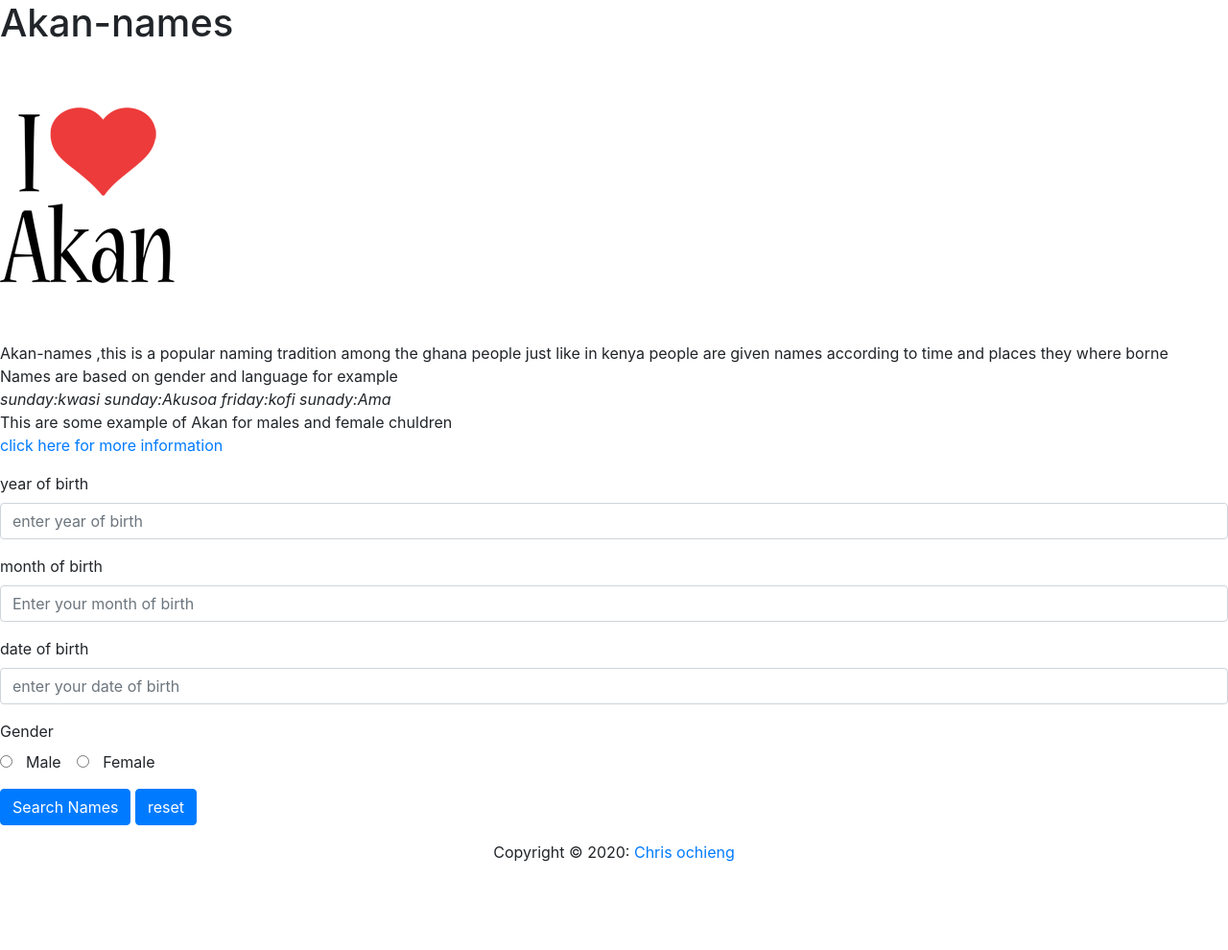
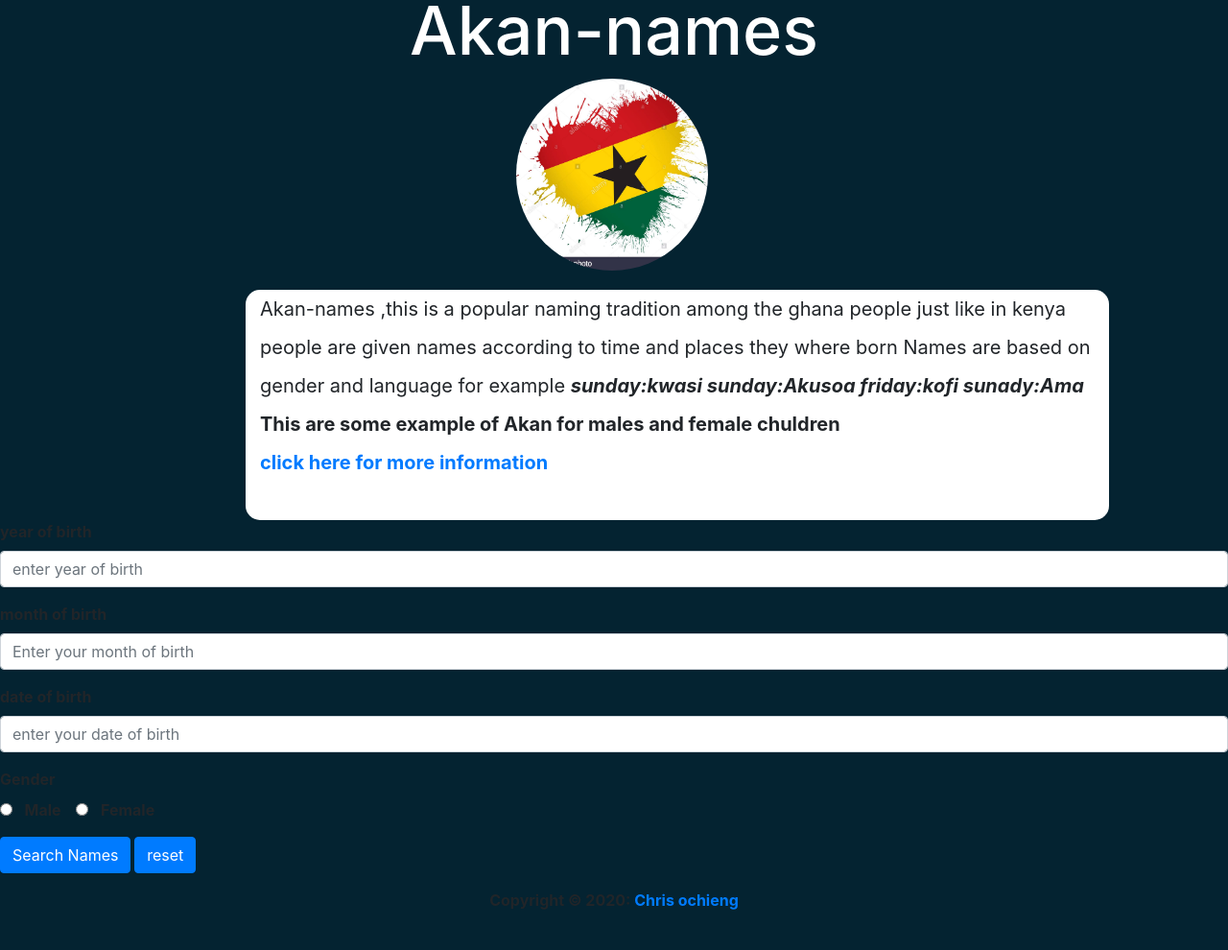
Before and after one commit to Chrispine-och/Akan-names, a plain HTML site: page index.html in a window 1280 px wide. Shown: the whole page at 96% size. Before the commit the page ends 940 px from the top, so only its background shows below. Drawn offline with nearby package versions, Linux system fonts and the light colour scheme.

Commit message:
added css and images

```diff
--- a/css/style.css
+++ b/css/style.css
@@ -1,4 +1,34 @@
-.logo{
-    width: 100px;
-    height: 100px;
+
+body {
+    background: #042331;
 }
+
+.logo h1{
+    color: white;
+    font-size: 70px;
+    margin-top: -10px;
+    text-align: center;
+}
+
+.logo img {
+    width: 200px;
+    height: 200px;
+    border-radius: 50%;
+    margin-left: 42%;
+}
+
+.description {
+    width: 900px !important;
+    height: 240px !important;
+    margin-top: 2px;
+    margin-left: 20%;
+    background: white;
+    line-height: 2;
+    border-radius: 15px;
+    margin-top: 20px;
+}
+
+.description p {
+    margin-left: 15px;
+    font-size: 20px;
+}
--- a/index.html
+++ b/index.html
@@ -5,25 +5,23 @@
     <meta name="viewport" content="width=device-width, initial-scale=1.0">
     <title>Akan-names</title>
     <link rel="stylesheet" href="https://maxcdn.bootstrapcdn.com/bootstrap/4.0.0/css/bootstrap.min.css" integrity="sha384-Gn5384xqQ1aoWXA+058RXPxPg6fy4IWvTNh0E263XmFcJlSAwiGgFAW/dAiS6JXm" crossorigin="anonymous">
-<script src="https://maxcdn.bootstrapcdn.com/bootstrap/4.0.0/js/bootstrap.min.js" integrity="sha384-JZR6Spejh4U02d8jOt6vLEHfe/JQGiRRSQQxSfFWpi1MquVdAyjUar5+76PVCmYl" crossorigin="anonymous"></script>
-
-    <link rel="stylesheet" href="css/bootstrap.css">
+    <link rel="stylesheet" href="css/style.css">
 
 
 </head>
 
 <body>
-    <div id="logo">
+    <div class="logo">
 
         <h1>Akan-names</h1>
 
-         <img src="images/Akan-designstyle-i-love-m.png"  alt="" >
+         <img src="images/R9WMR1.jpg"  alt="" >
     </div>
 
-    <div id="description">
-        <p>Akan-names ,this is a popular naming tradition among the ghana people just like in kenya people are given names according to time and places they where borne <br>
-            Names are based on gender and language for example  <br>
-            <i>sunday:kwasi</i> <i>sunday:Akusoa</i>
+    <div class="description">
+        <p>Akan-names ,this is a popular naming tradition among the ghana people just like in kenya people are given names according to time and places they where born
+            Names are based on gender and language for example
+            <i><b>sunday:kwasi</i> <i>sunday:Akusoa</i>
             <i>friday:kofi</i>  <i>sunady:Ama</i>
             <br>
             This are some example of Akan for males and female chuldren <br>
@@ -81,6 +79,7 @@
 </form>
 
 
+<script src="https://maxcdn.bootstrapcdn.com/bootstrap/4.0.0/js/bootstrap.min.js" integrity="sha384-JZR6Spejh4U02d8jOt6vLEHfe/JQGiRRSQQxSfFWpi1MquVdAyjUar5+76PVCmYl" crossorigin="anonymous"></script>
 
     <script src="https://code.jquery.com/jquery-3.2.1.slim.min.js" integrity="sha384-KJ3o2DKtIkvYIK3UENzmM7KCkRr/rE9/Qpg6aAZGJwFDMVNA/GpGFF93hXpG5KkN" crossorigin="anonymous"></script>
 <script src="https://cdnjs.cloudflare.com/ajax/libs/popper.js/1.12.9/umd/popper.min.js" integrity="sha384-ApNbgh9B+Y1QKtv3Rn7W3mgPxhU9K/ScQsAP7hUibX39j7fakFPskvXusvfa0b4Q" crossorigin="anonymous"></script>
```
